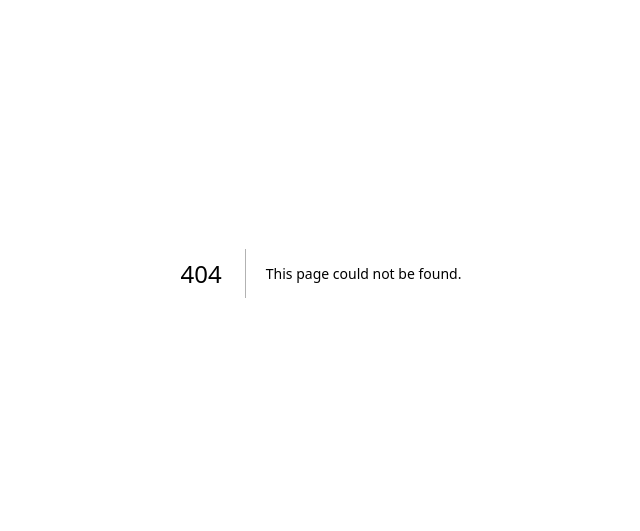
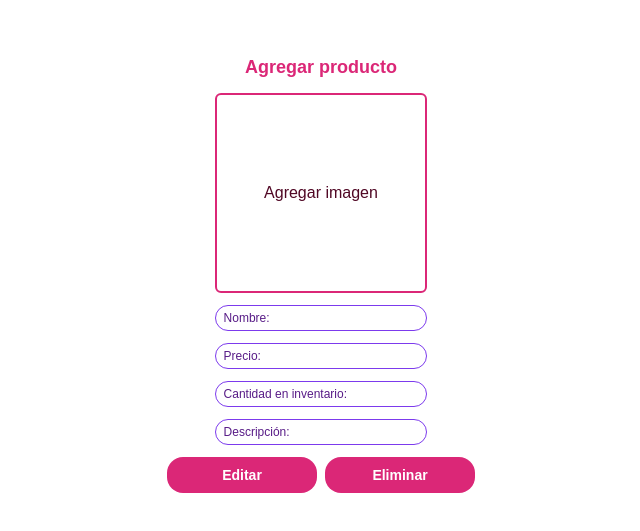
Before and after one commit to ArzCorp/katalog, a Next.js app: page /productos/editar/1 in a window 1280 px wide. Before the commit this address had no page. Shown: the part 127-658 px from the top of the page, without its empty margins (319-959 px from the left). Built offline with nearby package versions, Linux system fonts and the light colour scheme; a web font is replaced by a local one.

Commit message:
✨ add delete product

```diff
--- a/src/components/Product.js
+++ b/src/components/Product.js
@@ -1,9 +1,17 @@
+import { useRouter } from 'next/router'
+
 export default function Product({
+	id,
 	price = 0,
 	description = 'Description here',
 	name = 'Product name here',
 	image = './example-product-image.jpeg',
 }) {
+	const { push } = useRouter()
+	const editProduct = () => {
+		push(`/productos/editar/${id}`)
+	}
+
 	return (
 		<article className="h-full text-sm">
 			<picture>
@@ -14,7 +22,9 @@ export default function Product({
 				/>
 			</picture>
 			<section className="text-center px-1">
-				<h2 className="font-bold text-base">{name}</h2>
+				<h2 className="font-bold text-base" onClick={editProduct}>
+					{name}
+				</h2>
 				<p className="font-bold text-pink-600">${price}</p>
 			</section>
 		</article>
--- /dev/null
+++ b/src/components/ProductForm.js
@@ -0,0 +1,82 @@
+import { useProducts } from '@/hooks/useProducts'
+import Button from './Button'
+import NotificationBox from './NotificationBox'
+import TextInput from './TextInput'
+import Upload from './Upload'
+import { useForm } from '@/hooks/useForm'
+import { ADD_PRODUCT_INITIAL_VALUES, EVENTS } from '@/utils/constants'
+import { useRouter } from 'next/router'
+
+export default function ProductForm({ productId }) {
+	const { back } = useRouter()
+	const { loading, success, error, addProduct, cleanMessages, deleteProduct } =
+		useProducts()
+	const { values, errors, handleChange, handleSubmit, resetValues } = useForm({
+		initialValues: ADD_PRODUCT_INITIAL_VALUES,
+		submit: async (values) => {
+			addProduct(values, () => {
+				resetValues()
+				resetUploadImage()
+			})
+		},
+	})
+
+	const removeProduct = () => {
+		deleteProduct(productId, () => {
+			back()
+		})
+	}
+
+	const resetUploadImage = () => {
+		dispatchEvent(new CustomEvent(EVENTS.RESET_UPLOAD_IMAGE))
+	}
+
+	return (
+		<section className="flex flex-col justify-center items-center min-h-screen">
+			<form
+				className="w-full max-w-[70%] mx-auto flex items-center flex-col gap-3"
+				onSubmit={handleSubmit}
+			>
+				<h1 className="text-pink-600 font-bold text-lg">Agregar producto</h1>
+				<Upload label="Agregar imagen" name="image" onChange={handleChange} />
+				<TextInput
+					value={values.name}
+					label="Nombre:"
+					name="name"
+					onChange={handleChange}
+				/>
+				<TextInput
+					value={values.price}
+					label="Precio:"
+					type="number"
+					name="price"
+					onChange={handleChange}
+				/>
+				<TextInput
+					value={values.inventory_quantity}
+					label="Cantidad en inventario:"
+					type="number"
+					name="inventory_quantity"
+					onChange={handleChange}
+				/>
+				<TextInput
+					value={values.description}
+					label="Descripción:"
+					name="description"
+					onChange={handleChange}
+				/>
+				<section className="flex gap-2">
+					<Button loading={loading} disabled={loading} type="submit">
+						{productId ? 'Editar' : 'Guardar'}
+					</Button>
+					{productId ? <Button onClick={removeProduct}>Eliminar</Button> : null}
+				</section>
+				<NotificationBox
+					success={success}
+					error={error}
+					onCloseNotification={cleanMessages}
+				/>
+			</form>
+		</section>
+	)
+}
--- a/src/hooks/useProducts.js
+++ b/src/hooks/useProducts.js
@@ -15,8 +15,7 @@ export const useProducts = (catalogName) => {
 	const addProduct = async (productData, callback) => {
 		try {
 			setLoading(true)
-			setError(EMPTY_STRING)
-			setSuccess(EMPTY_STRING)
+			cleanMessages()
 
 			const image = await getImageUrl(productData.image)
 			if (!image) throw new Error(ERRORS.ADD_PRODUCT)
@@ -63,9 +62,31 @@ export const useProducts = (catalogName) => {
 		setSuccess(EMPTY_STRING)
 	}
 
+	const deleteProduct = async (productId, callback) => {
+		cleanMessages()
+		const response = await request({
+			endpoint: `products/${productId}`,
+			method: 'DELETE',
+		})
+
+		if (response.success) setSuccess(response.message)
+
+		setError(response.error)
+
+		if (callback) callback()
+	}
+
 	useEffect(() => {
 		if (catalogName) getProducts(catalogName)
 	}, [catalogName])
 
-	return { loading, error, success, products, addProduct, cleanMessages }
+	return {
+		loading,
+		error,
+		success,
+		products,
+		addProduct,
+		cleanMessages,
+		deleteProduct,
+	}
 }
--- a/src/pages/productos/agregar.js
+++ b/src/pages/productos/agregar.js
@@ -1,73 +1,10 @@
-import Button from '@/components/Button'
 import Layout from '@/components/Layout'
-import NotificationBox from '@/components/NotificationBox'
-import TextInput from '@/components/TextInput'
-import Upload from '@/components/Upload'
-import { useForm } from '@/hooks/useForm'
-import { useProducts } from '@/hooks/useProducts'
-import { ADD_PRODUCT_INITIAL_VALUES, EVENTS } from '@/utils/constants'
+import ProductForm from '@/components/ProductForm'
 
 export default function AddProductsPage() {
-	const { loading, success, error, addProduct, cleanMessages } = useProducts()
-	const { values, errors, handleChange, handleSubmit, resetValues } = useForm({
-		initialValues: ADD_PRODUCT_INITIAL_VALUES,
-		submit: async (values) => {
-			addProduct(values, () => {
-				resetValues()
-				resetUploadImage()
-			})
-		},
-	})
-
-	const resetUploadImage = () => {
-		dispatchEvent(new CustomEvent(EVENTS.RESET_UPLOAD_IMAGE))
-	}
-
 	return (
 		<Layout header={false} title="Productos | Agregar">
-			<section className="flex flex-col justify-center items-center min-h-screen">
-				<form
-					className="w-full max-w-[70%] mx-auto flex items-center flex-col gap-3"
-					onSubmit={handleSubmit}
-				>
-					<h1 className="text-pink-600 font-bold text-lg">Agregar producto</h1>
-					<Upload label="Agregar imagen" name="image" onChange={handleChange} />
-					<TextInput
-						value={values.name}
-						label="Nombre:"
-						name="name"
-						onChange={handleChange}
-					/>
-					<TextInput
-						value={values.price}
-						label="Precio:"
-						type="number"
-						name="price"
-						onChange={handleChange}
-					/>
-					<TextInput
-						value={values.inventory_quantity}
-						label="Cantidad en inventario:"
-						type="number"
-						name="inventory_quantity"
-						onChange={handleChange}
-					/>
-					<TextInput
-						value={values.description}
-						label="Descripción:"
-						name="description"
-						onChange={handleChange}
-					/>
-					<Button loading={loading} disabled={loading} type="submit">
-						Guardar
-					</Button>
-					<NotificationBox
-						success={success}
-						error={error}
-						onCloseNotification={cleanMessages}
-					/>
-				</form>
-			</section>
+			<ProductForm />
 		</Layout>
 	)
 }
--- /dev/null
+++ b/src/pages/productos/editar/[id].js
@@ -0,0 +1,15 @@
+import Layout from '@/components/Layout'
+import ProductForm from '@/components/ProductForm'
+import { useRouter } from 'next/router'
+
+export default function EditProductPage() {
+	const { query, isReady } = useRouter()
+
+	if (!isReady) return <p>Cargando...</p>
+
+	return (
+		<Layout header={false} title="Productos | Agregar">
+			<ProductForm productId={query.id} />
+		</Layout>
+	)
+}
```
